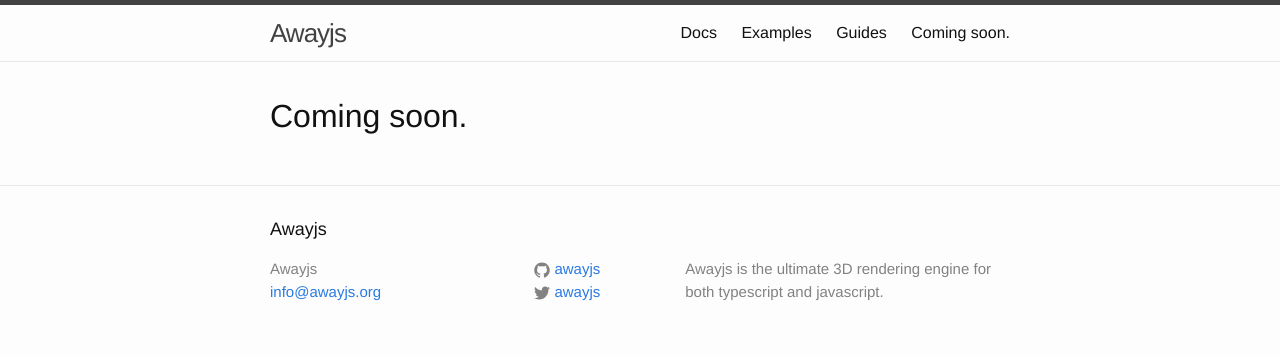
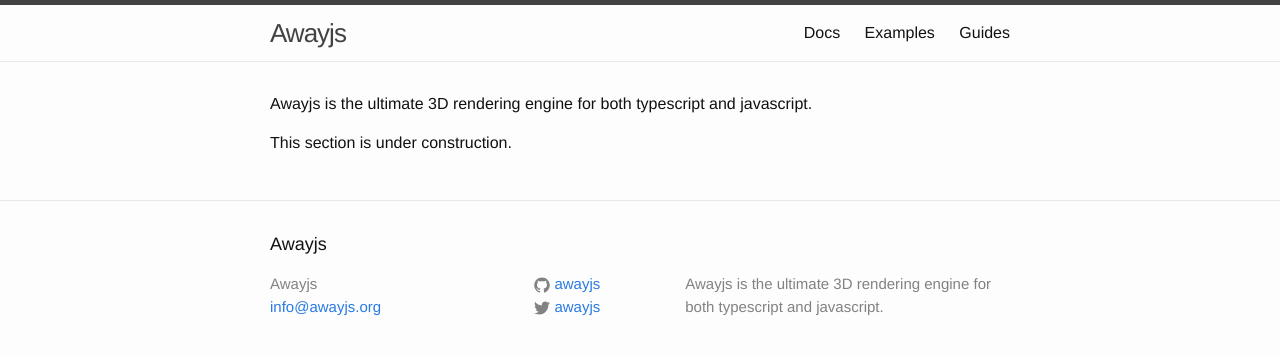
Before and after one commit to awayjs/awayjs.org, a Jekyll site: the page built from index.md, in a window 1280 px wide. Shown: the top 355 px of the page. Built offline with Jekyll 4.4.1, drawn with Linux system fonts in a browser that asks for light colours; our own code applies the rules of GitHub Pages for plain Markdown files.

```diff
--- a/_includes/under_construction.html
+++ b/_includes/under_construction.html
@@ -1,10 +1 @@
-<!DOCTYPE html>
-<html lang="en">
-<head>
-    <meta charset="UTF-8">
-    <title>$Title$</title>
-</head>
-<body>
-$END$
-</body>
-</html>
+<p>This section is under construction.</p>
--- a/index.md
+++ b/index.md
@@ -2,4 +2,6 @@
 layout: default
 ---
 
-# Coming soon.
+{{site.description}}
+
+{% include under_construction.html %}
```
Also changed, not shown: docs.md (+2 -1 lines), guides.md (+1 -1 lines), 1 other file.
